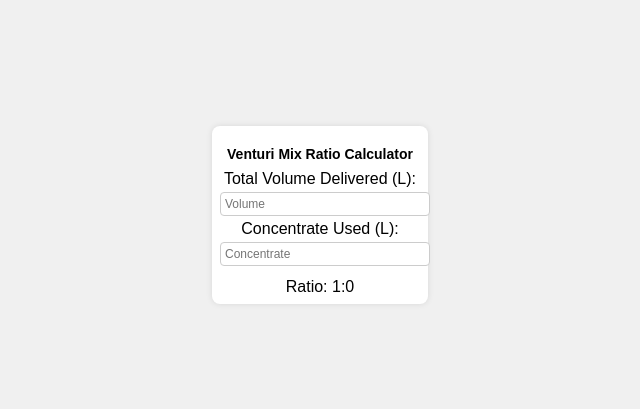
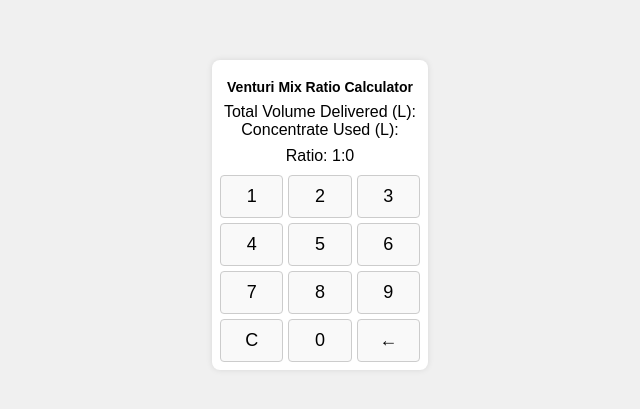
Before and after one commit to MadKiwi98/Mix-Ratio-Calculator, a plain HTML site: page index.html in a window 1280 px wide. Shown: the part 185-594 px from the top of the page, without its empty margins (320-960 px from the left). Drawn offline with Linux system fonts and the light colour scheme.

Commit message:
Update index.html

```diff
--- a/index.html
+++ b/index.html
@@ -16,27 +16,45 @@
         }
         .calculator {
             background-color: white;
-            padding: 8px; /* Reduced padding */
+            padding: 8px;
             border-radius: 8px;
-            box-shadow: 0 0 6px rgba(0, 0, 0, 0.1); /* Reduced shadow */
+            box-shadow: 0 0 6px rgba(0, 0, 0, 0.1);
             text-align: center;
-            width: 200px; /* Reduced width */
+            width: 200px;
         }
         input {
-            padding: 4px; /* Reduced padding */
-            margin: 4px 0; /* Reduced margin */
+            padding: 4px;
+            margin: 4px 0;
             width: 100%;
             border: 1px solid #ccc;
             border-radius: 4px;
-            font-size: 12px; /* Reduced font size */
+            font-size: 12px;
+            display: none; /* Hide the standard input */
         }
         h2 {
-            font-size: 14px; /* Reduced font size */
-            margin-bottom: 8px; /* Reduced margin */
+            font-size: 14px;
+            margin-bottom: 8px;
         }
         .result {
-            font-size: 16px; /* Reduced font size */
-            margin-top: 8px; /* Reduced margin */
+            font-size: 16px;
+            margin-top: 8px;
+        }
+        .keypad {
+            display: grid;
+            grid-template-columns: repeat(3, 1fr);
+            gap: 5px;
+            margin-top: 10px;
+        }
+        .keypad button {
+            padding: 10px;
+            font-size: 18px;
+            border: 1px solid #ccc;
+            border-radius: 4px;
+            background-color: #f9f9f9;
+            cursor: pointer;
+        }
+        .keypad button:hover {
+            background-color: #e0e0e0;
         }
     </style>
 </head>
@@ -52,9 +70,55 @@
     <input type="number" id="concentrateUsed" placeholder="Concentrate" oninput="calculateRatio()" step="any">
 
     <div class="result" id="result">Ratio: 1:0</div>
+
+    <!-- Numeric Keypad -->
+    <div class="keypad" id="keypad">
+        <button onclick="appendNumber('1')">1</button>
+        <button onclick="appendNumber('2')">2</button>
+        <button onclick="appendNumber('3')">3</button>
+        <button onclick="appendNumber('4')">4</button>
+        <button onclick="appendNumber('5')">5</button>
+        <button onclick="appendNumber('6')">6</button>
+        <button onclick="appendNumber('7')">7</button>
+        <button onclick="appendNumber('8')">8</button>
+        <button onclick="appendNumber('9')">9</button>
+        <button onclick="clearInput()">C</button>
+        <button onclick="appendNumber('0')">0</button>
+        <button onclick="removeLast()">←</button>
+    </div>
 </div>
 
 <script>
+    let currentInput = null;
+
+    // Show keypad and set the current input field
+    function showKeypad(inputId) {
+        currentInput = document.getElementById(inputId);
+        currentInput.style.display = 'block'; // Display the input
+        currentInput.focus(); // Keep focus on the input
+    }
+
+    function appendNumber(num) {
+        if (currentInput) {
+            currentInput.value += num;
+            calculateRatio();
+        }
+    }
+
+    function clearInput() {
+        if (currentInput) {
+            currentInput.value = '';
+            calculateRatio();
+        }
+    }
+
+    function removeLast() {
+        if (currentInput) {
+            currentInput.value = currentInput.value.slice(0, -1);
+            calculateRatio();
+        }
+    }
+
     function calculateRatio() {
         let volumeDelivered = parseFloat(document.getElementById('volumeDelivered').value);
         let concentrateUsed = parseFloat(document.getElementById('concentrateUsed').value);
@@ -67,6 +131,15 @@
             document.getElementById('result').innerText = 'Ratio: 1:0';
         }
     }
+
+    // Attach event listeners to input fields to show keypad
+    document.getElementById('volumeDelivered').addEventListener('focus', function() {
+        showKeypad('volumeDelivered');
+    });
+
+    document.getElementById('concentrateUsed').addEventListener('focus', function() {
+        showKeypad('concentrateUsed');
+    });
 </script>
 
 </body>
```
